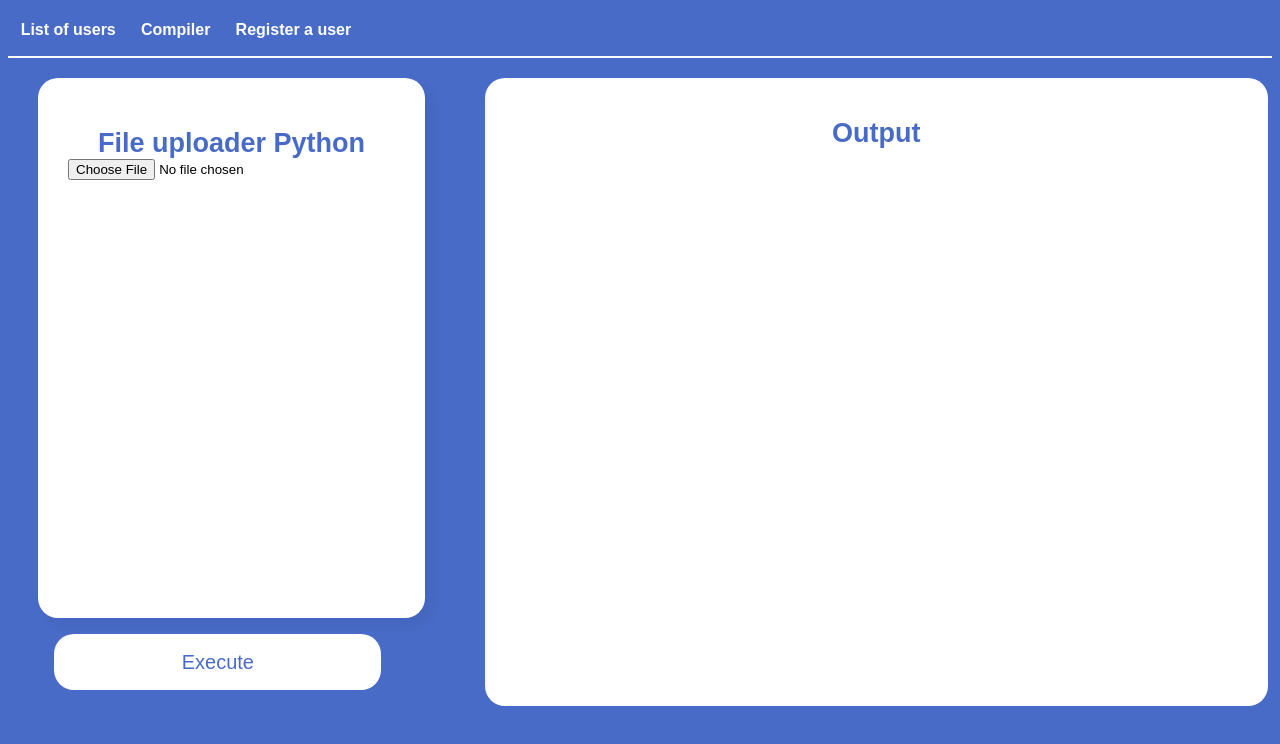
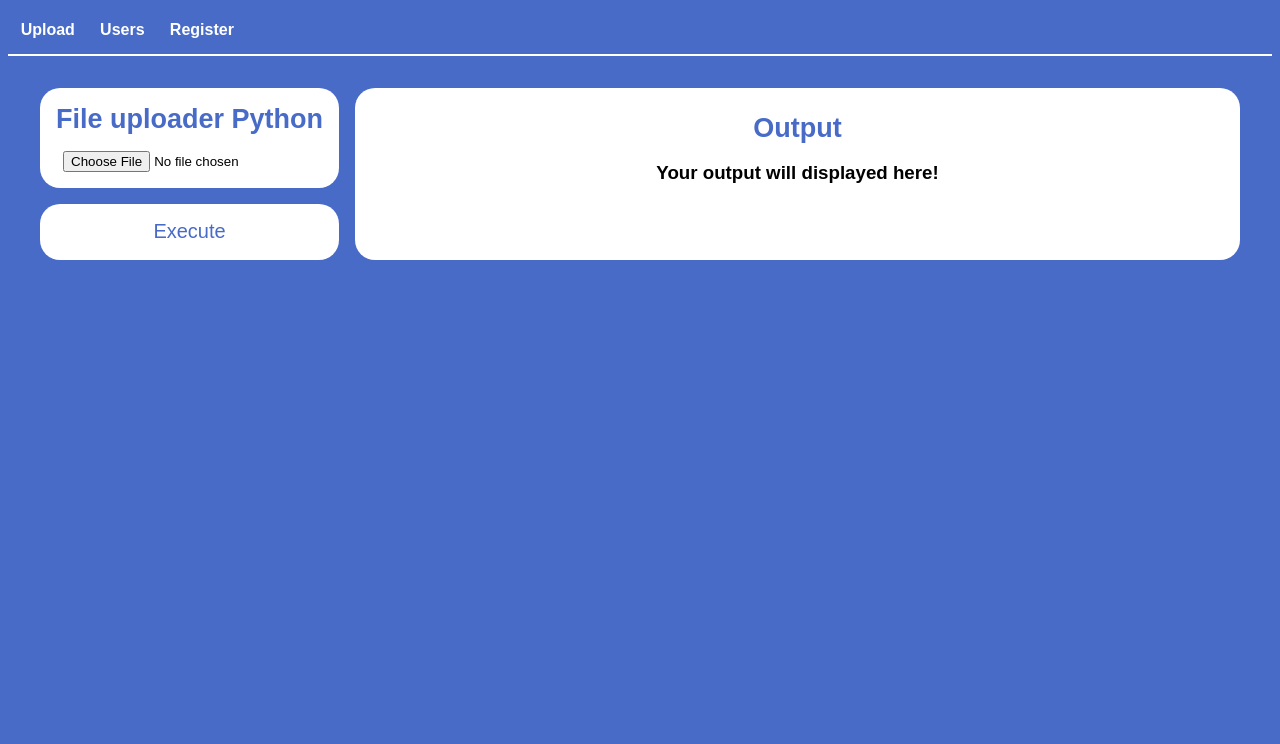
Before and after one commit to CS-Group-L/GroupL-Project, a React (Vite) app in the folder client/: page / in a window 1280 px wide. Shown: the top 744 px of the page. Built offline with nearby package versions, Linux system fonts and the light colour scheme.

Commit message:
Fixed the god awefull styling.

```diff
--- a/client/src/components/Navbar.jsx
+++ b/client/src/components/Navbar.jsx
@@ -1,14 +1,15 @@
-import './Navbar.scss'
+import { NavLink } from "react-router-dom";
+import './Navbar.scss';
 
 const Navbar = () => {
     return (
         <nav>
             {/* <a href='/login'>Login</a> */}
-            <a href='/users'>List of users</a>
-            <a href='/'>Compiler</a>
-            <a href='/register'>Register a user</a>
+            <NavLink to='/'>Upload</NavLink>
+            <NavLink to='/users'>Users</NavLink>
+            <NavLink to='/register'>Register</NavLink>
         </nav>
     );
-}
+};
 
-export default Navbar
+export default Navbar;
--- a/client/src/res/index.scss
+++ b/client/src/res/index.scss
@@ -0,0 +1,22 @@
+
+*, *:after, *:before {
+    box-sizing: border-box;
+}
+
+.page-container {
+    margin-inline: auto;
+    width: 350px;
+    height: 600px;
+    text-align: center;
+    font-family: 'Nunito',sans-serif;
+}
+
+.btn {
+    display: block;
+    padding: 7px 14px;
+    background-color: #00b0ff;
+    border: none;
+    border-radius: 4px;
+    color: #fafafa;
+    cursor: pointer;
+}
--- a/client/src/views/CompilerPage.jsx
+++ b/client/src/views/CompilerPage.jsx
@@ -5,11 +5,8 @@ import { useCallback, useRef, useState } from 'react';
 const CompilerPage = () => {
     const fileUploadBoxRef = useRef();
     const errorBoxRef = useRef();
+    const outputPlaceholderRef = useRef();
     const [output, setOutput] = useState();
-
-    // useEffect(() => {
-    //     getOutput();
-    // })
 
     const getOutput = () => {
         axios
@@ -30,6 +27,7 @@ const CompilerPage = () => {
 
     const handleSumbit = (e) => {
         e.preventDefault();
+        setOutput(null);
 
         const errorBox = errorBoxRef.current;
         const fileToUpload = getFileToUpload();
@@ -50,32 +48,29 @@ const CompilerPage = () => {
             }
         }).then((res) => {
             console.log(res);
+            setTimeout(() => getOutput(), 1000);
         }).catch((err) => {
             console.log(err);
         });
-
-        getOutput(); //gives the current/last output
     };
-
-
 
     return (
         <div className='container'>
-            <div className='wrapper'>
-                <form method="post" onSubmit={handleSumbit}>
-                    <div className='left'>
+            <div className='uploader-page-wrapper'>
+                <form className="uploader-actions" method="post" onSubmit={handleSumbit}>
+                    <div className="upload-action">
                         <header>File uploader Python</header>
                         <input ref={fileUploadBoxRef} type="file" name='filename' accept='.py' />
-                        <div ref={errorBoxRef} className='errorMessageBox'>
-                            <p id='errorMessage' hidden>Error: You have to choose a .py file</p>
+                        <div ref={errorBoxRef} style={{ display: "none" }} className='errorMessageBox'>
+                            <p id='errorMessage'>Error: You have to choose a .py file</p>
                         </div>
                     </div>
-                    <button type="submit" className='buttonExecute'>Execute</button>
+                    <button type="submit" className='btn-execute'>Execute</button>
                 </form>
-                <div className='right'>
+                <div className='output-container'>
                     <header>Output</header>
-                    <h3 id='output' hidden>Your output will displayed here!</h3>
-                    <p>{output}</p>
+                    {!output && <h3 ref={outputPlaceholderRef} style={{ display: "block" }}>Your output will displayed here!</h3>}
+                    <pre>{output}</pre>
                 </div>
             </div>
         </div>
--- a/client/src/views/CompilerPage.scss
+++ b/client/src/views/CompilerPage.scss
@@ -11,39 +11,13 @@ body {
     grid-template-columns: repeat(2, minmax(230px, 1fr));
 }
 
-.container .wrapper {
+.uploader-page-wrapper {
     display: flex;
+    gap: 1rem;
+
+    margin-top: 2rem;
+    padding-inline: 2rem;
 }
-
-// left section
-.container .wrapper .left {
-    width: 100%;
-    padding-left: 100px;
-    background-color: #fff;
-    padding: 30px;
-    box-shadow: 7px 7px 12px rgba(0, 0, 0, 0.05);
-    border-radius: 20px;
-    height: 60vh;
-}
-
-.container .wrapper .left header{
-    color: #486BC7;
-    font-size: 27px;
-    font-weight: 600;
-    text-align: center;
-    padding-top: 20px;
-}
-
-// .wrapper form {
-//     height: 167px;
-//     display: flex;
-//     margin: 30px 0;
-//     align-items: center;
-//     justify-content: center;
-//     flex-direction: column;
-//     border-radius: 5px;
-//     border: 2px dashed #6990F2;
-// }
 
 .errorMessageBox {
     height: 40px;
@@ -54,44 +28,67 @@ body {
     text-align: center;
 }
 
-// right section
-.container .wrapper .right {
-    width: 65%;
+.output-container {
+    flex: 1;
+
     align-items: center;
     justify-content: center;
     flex-direction: column;
     display: flex;
     background-color: #fff;
     position: relative;
-    left: 15vh;
+
     border-radius: 20px;
-}
 
-.container .wrapper .right header{
-    color: #486BC7;
-    font-size: 27px;
-    font-weight: 600;
-    text-align: center;
-    position: absolute;
-    top: 40px;
+    & header {
+        color: #486BC7;
+        font-size: 27px;
+        font-weight: 600;
+        text-align: center;
+    }
 }
 
 // button
-.buttonExecute {
+.btn-execute {
     position: relative;
     background-color: #fff;
     width: 100%;
     height: 5ch;
     border: none;
-    margin: 5%;
     border-radius: 20px;
     cursor: pointer;
     color: #486BC7;
     font-size: 20px;
+
+    &:hover {
+        background-color: rgb(238, 238, 238);
+    }
 }
 
-.buttonExecute:hover {
-    background-color: rgb(238, 238, 238);
+.uploader-actions {
+    & header {
+        color: #486BC7;
+        font-size: 27px;
+        font-weight: 600;
+        text-align: center;
+    }
+
+    display: flex;
+    flex-direction: column;
+    gap: 1rem;
+}
+
+.upload-action {
+    display: flex;
+    flex-direction: column;
+    align-items: center;
+    justify-content: center;
+
+    gap: 1rem;
+
+    border-radius: 20px;
+    padding: 1rem;
+    background: #fff;
 }
 
 /*Responsive*/
@@ -104,11 +101,6 @@ body {
         text-align: center;
     }
 
-    .container .wrapper .left {
-        width: 100%;
-        padding-left: 0;
-    }
-
     .container .wrapper .right {
         width: 100%;
     }
--- a/client/src/views/UserPage.jsx
+++ b/client/src/views/UserPage.jsx
@@ -1,56 +1,35 @@
-import './UserPage.scss'
 import { useState } from 'react';
+import { Link } from "react-router-dom";
+import './UserPage.scss';
 
 const UserPage = () => {
-    const [itemslots, SetItemSlots] = useState([]);
-    const [name, setUser] = useState([]);
-    const [password, setPassword] = useState([]);
-    const [count, setCount] = useState(0);
-
-    function addUsers()  {
-    SetItemSlots(itemslots.concat(<ItemSlot naam={name} wachtwoord={password} id={count}/>));
-        setCount(count+1);
-    }
+    const [users, _] = useState([{ name: "admin" }]);
 
     return (
-    <div className="container2">
-        <h1 id='title'>Add users</h1>
-
-        <div className="add-elements">
-            <input id="add" onChange={e=>setUser(e.target.value)} type="text" placeholder="add user" /><input id="password" onChange={e=>setPassword(e.target.value)} type="text" placeholder="add password" />
-            <button id="btn" onClick={addUsers}>Add</button>
-        </div>
-
-        <div className="element-list">
-            <ul id="list">
-            </ul>
-        </div>
+        <div className="page-container">
+            <Link to="/register" className="btn btn-primary">Register a users</Link>
             <table>
+                <thead>
                     <tr>
                         <th>User</th>
-            {/* <th>Password</th> */}
                         <th></th>
                     </tr>
-        <ItemSlot naam={"admin"} wachtwoord={"admin"} id={-1} />
-        {itemslots}
+                </thead>
+                <tbody>
+                    {users.map((user) => <ItemSlot {...user} />)}
+                </tbody>
             </table>
         </div>
-
     );
 };
 
-const ItemSlot = ({naam, wachtwoord, id}) => {
-    function deleteUsers (id) {
-        document.getElementById(id).remove();
-    }
-
+const ItemSlot = ({ name }) => {
     return (
-        <tr id={id}>
-            <td>{naam}</td>
-            {/* <td>{wachtwoord}</td> */}
-            <td><button onClick={()=>{deleteUsers(id)}}>X</button></td>
+        <tr>
+            <td>{name}</td>
+            <td><button>X</button></td>
         </tr>
-    )
-}
+    );
+};
 
 export default UserPage;
--- a/client/src/views/UserPage.scss
+++ b/client/src/views/UserPage.scss
@@ -10,30 +10,8 @@ body {
     color: #fff;
 }
 
-.container2 {
-    position: absolute;
-    left: 50%;
-    top: 50%;
-    transform: translate(-50%,-50%);
-    width: 350px;
-    height: 350px;
-    text-align: center;
-    font-family: 'Nunito',sans-serif;
-}
-
 h1{
     margin: 12px 0;
-}
-
-#btn{
-    padding: 7px 14px;
-    background-color: #00b0ff;
-    border: none;
-    border-radius: 4px;
-    color: #fafafa;
-    cursor: pointer;
-    position: relative;
-    top: 20px;
 }
 
 ul{
```
Lines whose indentation alone changed are shown as unchanged.
